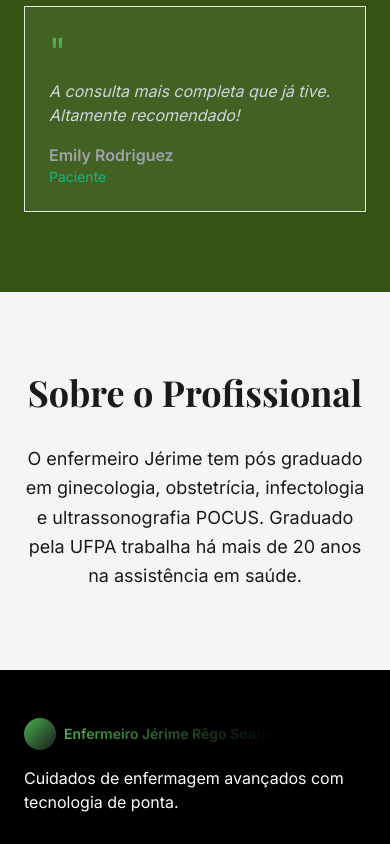
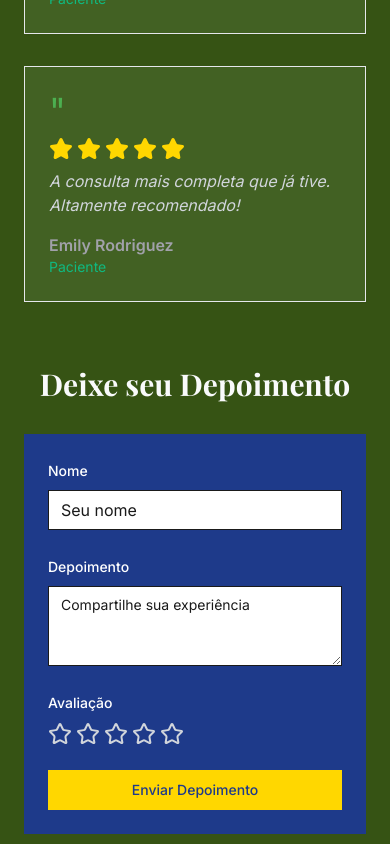
Before and after one commit to jerimeregosoares/cjrs-landing-craft, a React (Vite) app: page / in a window 390 px wide. Shown: the part 2840-3684 px from the top of the page. Built offline with nearby package versions, Linux system fonts and the light colour scheme.

Commit message:
Refactor: Implement the plan

```diff
--- /dev/null
+++ b/src/components/StarRating.tsx
@@ -0,0 +1,30 @@
+
+import { Star } from "lucide-react";
+import { useState } from "react";
+
+interface StarRatingProps {
+  value: number;
+  onChange?: (rating: number) => void;
+  readonly?: boolean;
+}
+
+export const StarRating = ({ value, onChange, readonly = false }: StarRatingProps) => {
+  const [hover, setHover] = useState(0);
+
+  return (
+    <div className="flex gap-1">
+      {[1, 2, 3, 4, 5].map((star) => (
+        <Star
+          key={star}
+          size={24}
+          className={`cursor-pointer transition-colors ${
+            star <= (hover || value) ? "fill-[#FFD700] text-[#FFD700]" : "text-gray-300"
+          }`}
+          onMouseEnter={() => !readonly && setHover(star)}
+          onMouseLeave={() => !readonly && setHover(0)}
+          onClick={() => !readonly && onChange?.(star)}
+        />
+      ))}
+    </div>
+  );
+};
--- a/src/components/TestimonialCard.tsx
+++ b/src/components/TestimonialCard.tsx
@@ -1,17 +1,20 @@
+
 import { Card, CardContent, CardHeader } from "@/components/ui/card";
+import { StarRating } from "./StarRating";
+
 interface TestimonialCardProps {
   content: string;
   author: string;
   role: string;
+  rating?: number;
 }
-const TestimonialCard = ({
-  content,
-  author,
-  role
-}: TestimonialCardProps) => {
-  return <Card className="bg-secondary/10">
+
+const TestimonialCard = ({ content, author, role, rating = 5 }: TestimonialCardProps) => {
+  return (
+    <Card className="bg-secondary/10">
       <CardHeader className="pb-2">
         <div className="text-4xl text-primary">"</div>
+        {rating && <StarRating value={rating} readonly />}
       </CardHeader>
       <CardContent>
         <p className="mb-4 italic text-gray-300">{content}</p>
@@ -20,6 +23,8 @@ const TestimonialCard = ({
           <p className="text-sm text-emerald-500">{role}</p>
         </div>
       </CardContent>
-    </Card>;
+    </Card>
+  );
 };
+
 export default TestimonialCard;
--- /dev/null
+++ b/src/components/TestimonialForm.tsx
@@ -0,0 +1,89 @@
+
+import { zodResolver } from "@hookform/resolvers/zod";
+import { useForm } from "react-hook-form";
+import * as z from "zod";
+import { Button } from "./ui/button";
+import { Form, FormControl, FormField, FormItem, FormLabel, FormMessage } from "./ui/form";
+import { Input } from "./ui/input";
+import { Textarea } from "./ui/textarea";
+import { StarRating } from "./StarRating";
+import { useToast } from "@/hooks/use-toast";
+
+const formSchema = z.object({
+  name: z.string().min(2, { message: "O nome deve ter pelo menos 2 caracteres" }),
+  comment: z.string().min(10, { message: "O depoimento deve ter pelo menos 10 caracteres" }),
+  rating: z.number().min(1, { message: "Por favor, selecione uma avaliação" }),
+});
+
+export const TestimonialForm = () => {
+  const { toast } = useToast();
+  const form = useForm<z.infer<typeof formSchema>>({
+    resolver: zodResolver(formSchema),
+    defaultValues: {
+      name: "",
+      comment: "",
+      rating: 0,
+    },
+  });
+
+  const onSubmit = (data: z.infer<typeof formSchema>) => {
+    console.log("Testimonial submitted:", data);
+    toast({
+      title: "Depoimento enviado!",
+      description: "Obrigado por compartilhar sua experiência.",
+    });
+    form.reset();
+  };
+
+  return (
+    <Form {...form}>
+      <form onSubmit={form.handleSubmit(onSubmit)} className="space-y-6 bg-[#1E3A8A] p-6 rounded-lg max-w-2xl mx-auto">
+        <FormField
+          control={form.control}
+          name="name"
+          render={({ field }) => (
+            <FormItem>
+              <FormLabel className="text-white">Nome</FormLabel>
+              <FormControl>
+                <Input placeholder="Seu nome" {...field} className="bg-white" />
+              </FormControl>
+              <FormMessage />
+            </FormItem>
+          )}
+        />
+
+        <FormField
+          control={form.control}
+          name="comment"
+          render={({ field }) => (
+            <FormItem>
+              <FormLabel className="text-white">Depoimento</FormLabel>
+              <FormControl>
+                <Textarea placeholder="Compartilhe sua experiência" {...field} className="bg-white" />
+              </FormControl>
+              <FormMessage />
+            </FormItem>
+          )}
+        />
+
+        <FormField
+          control={form.control}
+          name="rating"
+          render={({ field }) => (
+            <FormItem>
+              <FormLabel className="text-white">Avaliação</FormLabel>
+              <FormControl>
+                <StarRating value={field.value} onChange={field.onChange} />
+              </FormControl>
+              <FormMessage />
+            </FormItem>
+          )}
+        />
+
+        <Button type="submit" className="w-full bg-[#FFD700] text-[#1E3A8A] hover:bg-[#FFD700]/90">
+          Enviar Depoimento
+        </Button>
+      </form>
+    </Form>
+  );
+};
--- a/src/pages/Index.tsx
+++ b/src/pages/Index.tsx
@@ -2,10 +2,12 @@ import { Button } from "@/components/ui/button";
 import Logo from "@/components/Logo";
 import ServiceCard from "@/components/ServiceCard";
 import TestimonialCard from "@/components/TestimonialCard";
+import { TestimonialForm } from "@/components/TestimonialForm";
 import { Heart, Search, Syringe, Clipboard } from "lucide-react";
 
 const Index = () => {
-  return <div className="min-h-screen">
+  return (
+    <div className="min-h-screen">
       {/* Navigation */}
       <nav className="py-4 px-6 border-b">
         <div className="max-w-7xl mx-auto flex justify-between items-center">
@@ -55,10 +57,15 @@ const Index = () => {
       <section className="py-20 px-6 bg-lime-900">
         <div className="max-w-7xl mx-auto">
           <h2 className="text-4xl font-bold mb-12 text-center text-gray-50">Depoimentos de Pacientes</h2>
-          <div className="grid md:grid-cols-3 gap-8">
-            <TestimonialCard content="A tecnologia de ultrassom POCUS tornou meu exame muito mais confortável e preciso." author="Sarah Johnson" role="Paciente" />
-            <TestimonialCard content="Cuidado e atenção excepcionais aos detalhes. A equipe é altamente profissional." author="Michael Chen" role="Paciente" />
-            <TestimonialCard content="A consulta mais completa que já tive. Altamente recomendado!" author="Emily Rodriguez" role="Paciente" />
+          <div className="grid md:grid-cols-3 gap-8 mb-16">
+            <TestimonialCard content="A tecnologia de ultrassom POCUS tornou meu exame muito mais confortável e preciso." author="Sarah Johnson" role="Paciente" rating={5} />
+            <TestimonialCard content="Cuidado e atenção excepcionais aos detalhes. A equipe é altamente profissional." author="Michael Chen" role="Paciente" rating={4} />
+            <TestimonialCard content="A consulta mais completa que já tive. Altamente recomendado!" author="Emily Rodriguez" role="Paciente" rating={5} />
+          </div>
+
+          <div className="mt-16">
+            <h3 className="text-3xl font-bold mb-8 text-center text-gray-50">Deixe seu Depoimento</h3>
+            <TestimonialForm />
           </div>
         </div>
       </section>
@@ -108,7 +115,8 @@ const Index = () => {
           </div>
         </div>
       </footer>
-    </div>;
+    </div>
+  );
 };
 
 export default Index;
```
